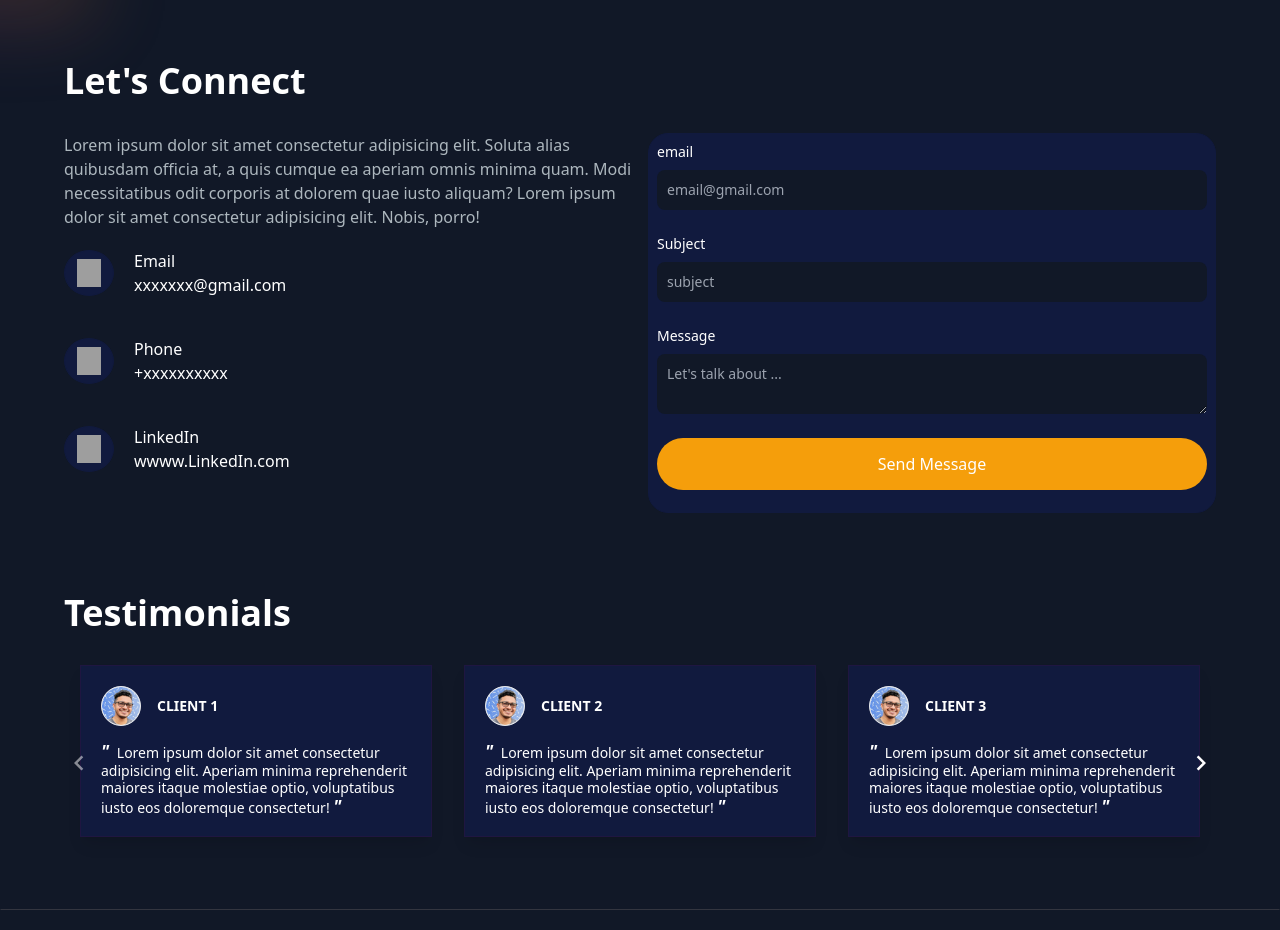
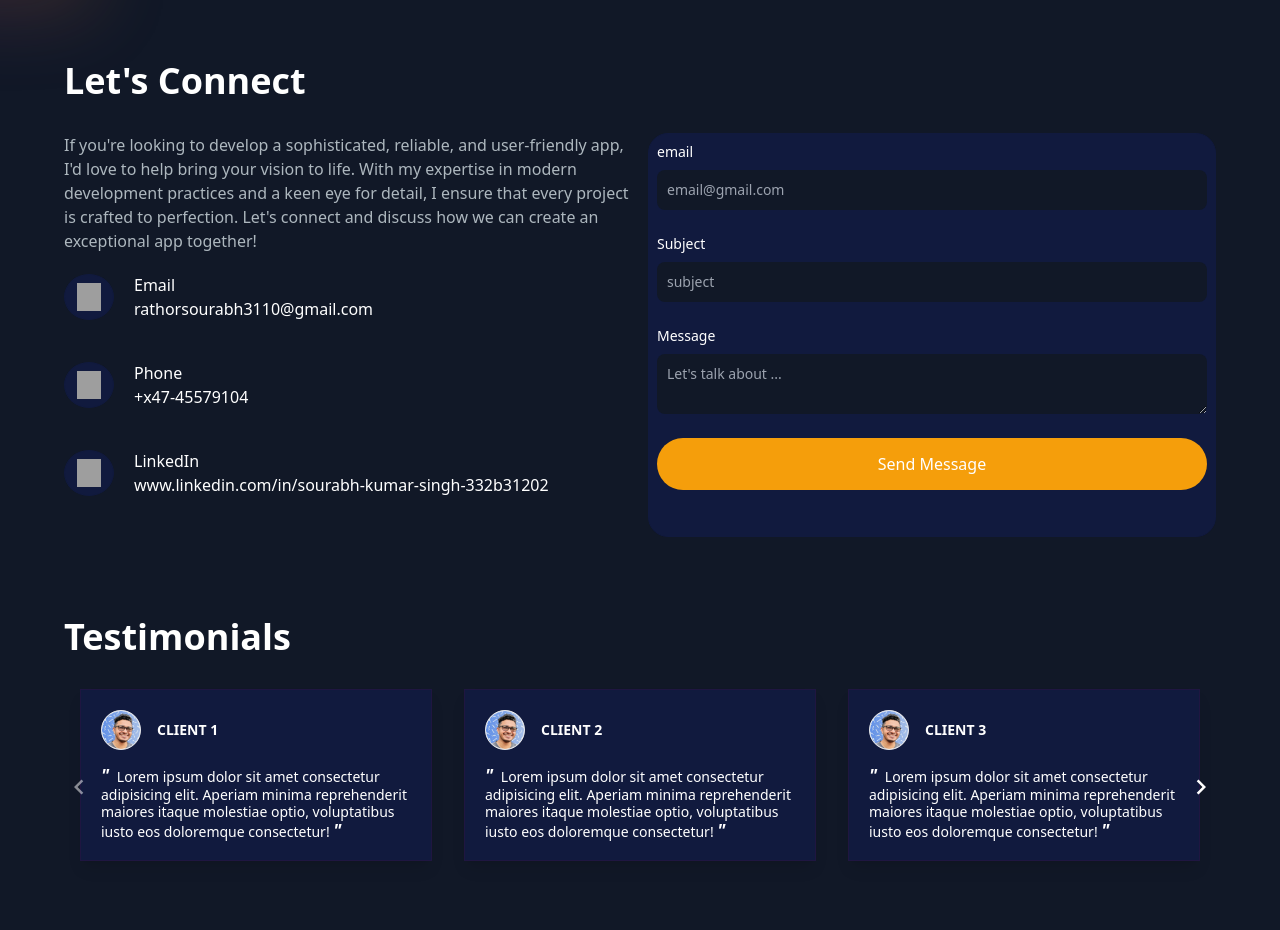
Before and after one commit to learnMore2022/frontendvue, a Vue app: page / in a window 1280 px wide. Shown: the part 4300-5230 px from the top of the page. Built offline with nearby package versions, Linux system fonts and the light colour scheme; grey boxes are pictures that could not be loaded.

Commit message:
Update ContactSection.vue

```diff
--- a/src/components/ContactSection.vue
+++ b/src/components/ContactSection.vue
@@ -3,11 +3,7 @@
         <h2 class="text-4xl font-bold text-white text-left mb-4 px-4 xl:pl-16">Let's Connect</h2>
         <div class="grid md:grid-cols-2 gap-4 relative px-4 xl:px-16 mt-8" data-aos="zoom-in-up">
             <div>
-                <p class="text-[#adb7be]">Lorem ipsum dolor sit amet consectetur adipisicing elit. Soluta alias
-                    quibusdam officia at,
-                    a quis cumque ea aperiam omnis minima quam. Modi necessitatibus odit corporis at dolorem quae iusto
-                    aliquam?
-                    Lorem ipsum dolor sit amet consectetur adipisicing elit. Nobis, porro!
+                <p class="text-[#adb7be]">If you're looking to develop a sophisticated, reliable, and user-friendly app, I'd love to help bring your vision to life. With my expertise in modern development practices and a keen eye for detail, I ensure that every project is crafted to perfection. Let's connect and discuss how we can create an exceptional app together!
                 </p>
                 <div class="col-lg-4 col-md-4 mb-lg-0 mt-5">
                     <div class="flex mb-10 items-center">
@@ -18,7 +14,7 @@
                         </div>
                         <div class="ml-5 text-white">
                             <h4>Email</h4>
-                            <p>xxxxxxx@gmail.com</p>
+                            <p>rathorsourabh3110@gmail.com</p>
                         </div>
                     </div>
                     <div class="flex mb-10 items-center">
@@ -29,7 +25,7 @@
                         </div>
                         <div class="ml-5 text-white">
                             <h4>Phone</h4>
-                            <p>+xxxxxxxxxx</p>
+                            <p>+x47-45579104</p>
                         </div>
                     </div>
                     <div class="flex mb-10 items-center">
@@ -41,7 +37,7 @@
                         </div>
                         <div class="ml-5 text-white">
                             <h4>LinkedIn</h4>
-                            <p>wwww.LinkedIn.com</p>
+                            <p>www.linkedin.com/in/sourabh-kumar-singh-332b31202</p>
                         </div>
                     </div>
                 </div>
```
